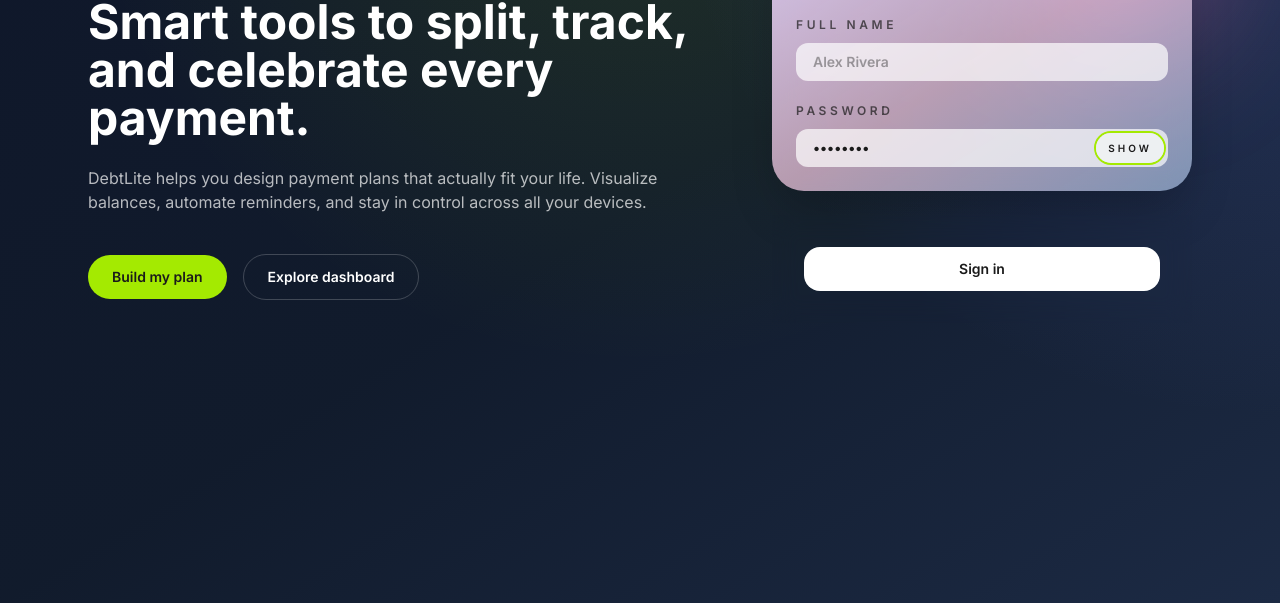
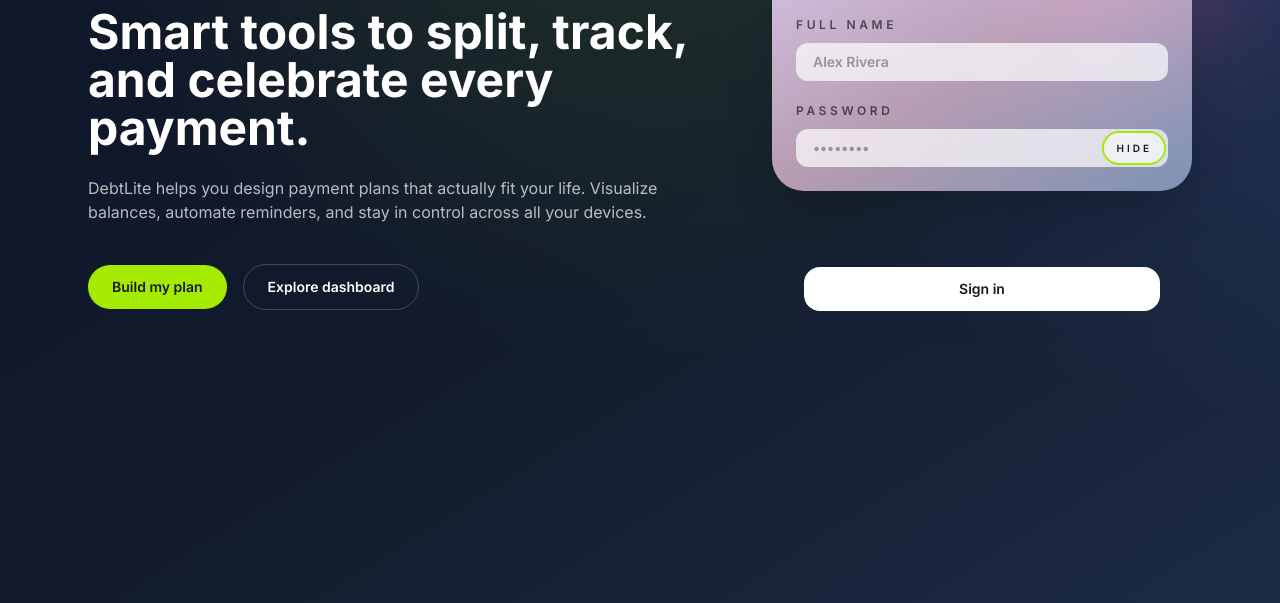
Before and after one commit to EduardoMac6/monthly-payment-tracker, a website: page index.html in a window 1280 px wide. Both pictures are taken after a click on the button "SHOW". Shown: the part 197-800 px from the top of the page. Drawn offline with nearby package versions, Linux system fonts and the light colour scheme.

Commit message:
feat: implementar autenticación funcional en formulario de login
- Agregar validación de credenciales (admin/12345)
- Implementar redirección a pages/start.html tras login exitoso
- Agregar manejo de errores con mensajes informativos
- Mejorar UX del campo de contraseña con placeholder
- Habilitar funcionalidad de mostrar/ocultar contraseña

```diff
--- a/index.html
+++ b/index.html
@@ -113,8 +113,8 @@
                                     <input
                                         id="card-password"
                                         type="password"
-                                        value="••••••••"
-                                        class="w-full rounded-xl border border-transparent bg-pure-white/70 px-4 py-2 pr-14 text-sm font-semibold text-deep-black focus:outline-none focus:ring-2 focus:ring-lime-vibrant">
+                                        placeholder="••••••••"
+                                        class="w-full rounded-xl border border-transparent bg-pure-white/70 px-4 py-2 pr-14 text-sm font-semibold text-deep-black placeholder:text-deep-black/40 focus:outline-none focus:ring-2 focus:ring-lime-vibrant">
                                     <button
                                         type="button"
                                         id="card-toggle-password"
@@ -126,10 +126,10 @@
                         </div>
                     </div>
 
-                    <form action="pages/start.html" method="get" class="space-y-5 p-8 backdrop-blur-md text-deep-black" autocomplete="on" novalidate>
+                    <form id="login-form" class="space-y-5 p-8 backdrop-blur-md text-deep-black" autocomplete="on" novalidate>
+                        <div id="error-message" class="hidden rounded-xl bg-red-500/20 px-4 py-2 text-xs font-semibold text-red-300"></div>
                         <button
-                            href="pages/start.html"
-                            type="button"
+                            type="submit"
                             class="w-full rounded-2xl bg-pure-white py-3 text-sm font-semibold text-deep-black transition hover:bg-deep-white/90 focus:outline-none focus:ring-2 focus:ring-offset-2 focus:ring-deep-black">
                             Sign in
                         </button>
@@ -138,5 +138,64 @@
             </section>
         </main>
     </div>
+
+    <script>
+        // Credenciales válidas
+        const VALID_USERNAME = 'admin';
+        const VALID_PASSWORD = '12345';
+
+        // Referencias a los elementos del formulario
+        const loginForm = document.getElementById('login-form');
+        const nameInput = document.getElementById('card-name');
+        const passwordInput = document.getElementById('card-password');
+        const errorMessage = document.getElementById('error-message');
+        const togglePasswordBtn = document.getElementById('card-toggle-password');
+
+        // Función para mostrar errores
+        function showError(message) {
+            errorMessage.textContent = message;
+            errorMessage.classList.remove('hidden');
+        }
+
+        // Función para ocultar errores
+        function hideError() {
+            errorMessage.classList.add('hidden');
+        }
+
+        // Manejar el toggle de mostrar/ocultar contraseña
+        if (togglePasswordBtn) {
+            togglePasswordBtn.addEventListener('click', function() {
+                if (passwordInput.type === 'password') {
+                    passwordInput.type = 'text';
+                    togglePasswordBtn.textContent = 'Hide';
+                } else {
+                    passwordInput.type = 'password';
+                    togglePasswordBtn.textContent = 'Show';
+                }
+            });
+        }
+
+        // Manejar el envío del formulario
+        loginForm.addEventListener('submit', function(e) {
+            e.preventDefault();
+            hideError();
+
+            const username = nameInput.value.trim();
+            const password = passwordInput.value.trim();
+
+            // Validar credenciales
+            if (username === VALID_USERNAME && password === VALID_PASSWORD) {
+                // Credenciales correctas, redirigir a start.html
+                window.location.href = 'pages/start.html';
+            } else {
+                // Credenciales incorrectas, mostrar error
+                showError('Usuario o contraseña incorrectos. Intenta con admin / 12345');
+            }
+        });
+
+        // Limpiar mensaje de error cuando el usuario empiece a escribir
+        nameInput.addEventListener('input', hideError);
+        passwordInput.addEventListener('input', hideError);
+    </script>
 </body>
 </html>
```
